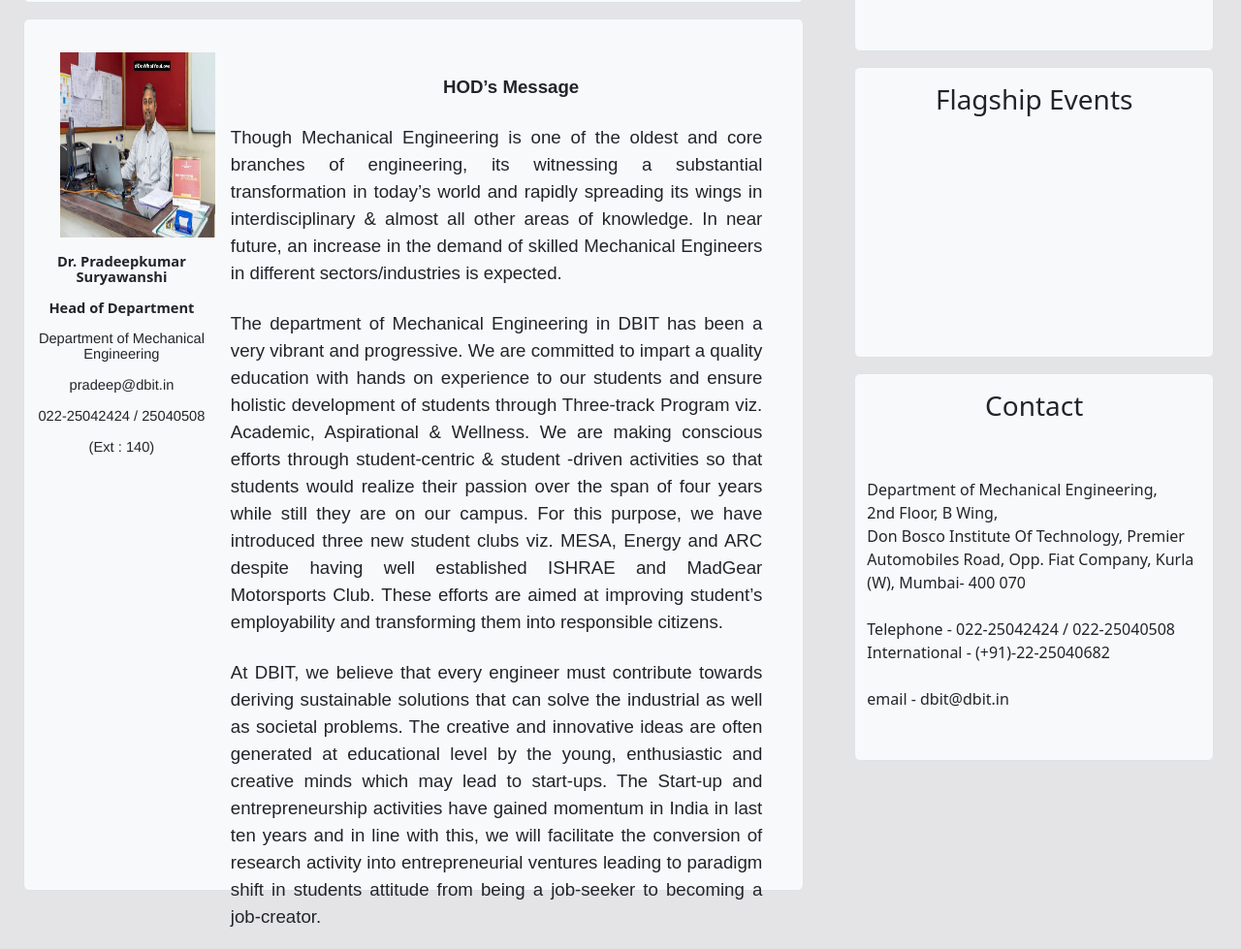
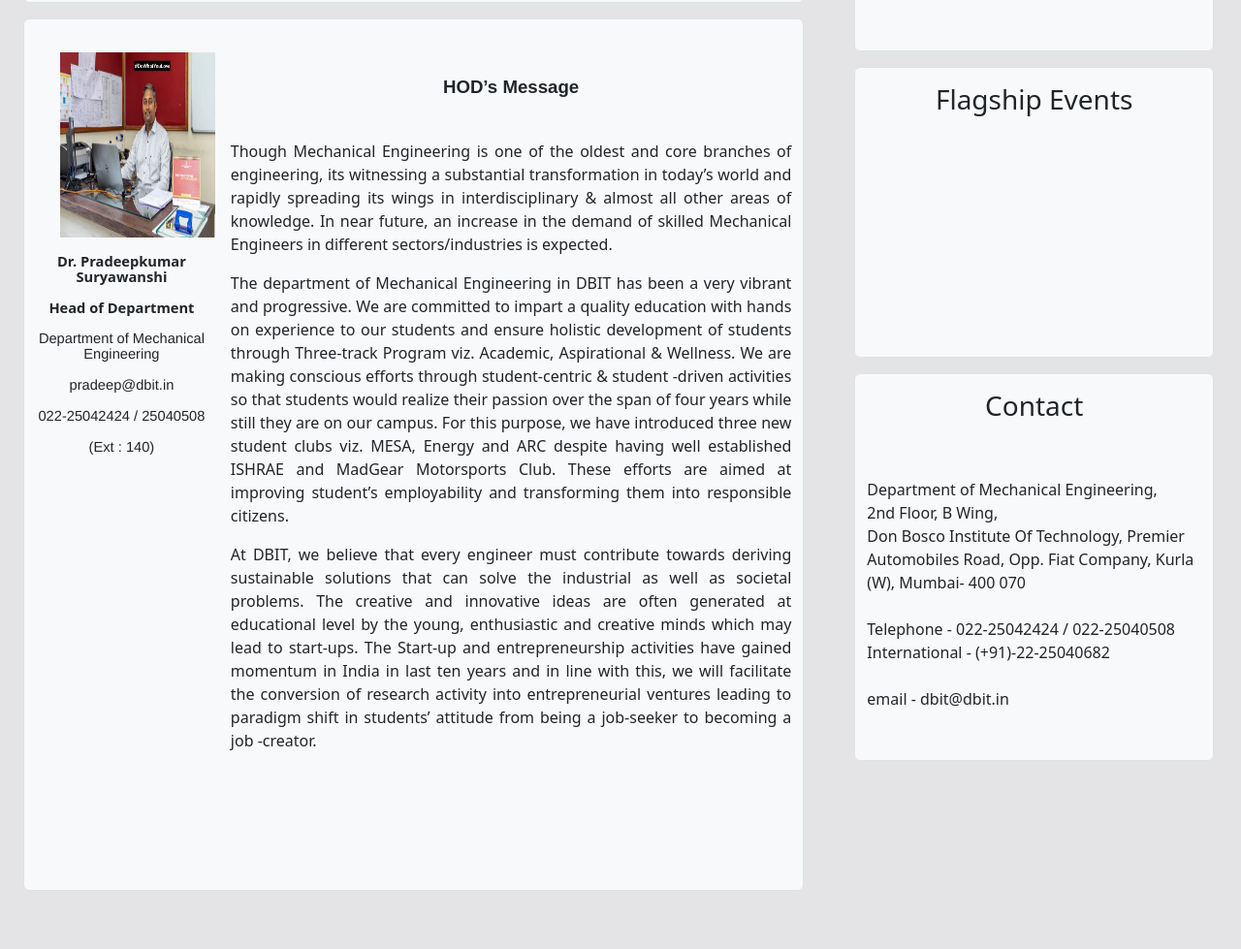
Before and after one commit to yashaskhot/MechDeptWebsite, a plain HTML site: page index.html in a window 1280 px wide. Shown: the part 737-1716 px from the top of the page at 97% size. Drawn offline with nearby package versions, Linux system fonts and the light colour scheme; a script that the page names is missing.

Commit message:
footer fixed, homepage improved

```diff
--- a/header.js
+++ b/header.js
@@ -50,13 +50,13 @@ footer.innerHTML =
      <div class="col-md-4 col-lg-3 col-xl-3 mx-auto mb-md-0 mb-4" style="color:#e5e5e5; text-align: left;
      ">
        <!-- Links -->
-       <p  style=" text-align: left;"><b><h5 style=" text-align: left;" >Department of Electronics & Telecommunication Engineering</h5></b><br>
+       <p  style=" text-align: left;"><b><h5 style=" text-align: left;" >Department of Mechanical Engineering</h5></b><br>
 
-         1st Floor, C Wing <br>
+         2nd Floor, B Wing <br>
 
          Don Bosco Institute Of Technology Premier Automobiles Road, Opp. Fiat Company, Kurla (W), Mumbai- 400 070 <br>
 
-         <b>Contact :</b> 022-25042424 / 25040508 / 25042018 / 25041631 / 25042828 <br>
+         <b>Contact :</b>  022-25042424 / 022-25040508 / (+91)-22-25040682 <br>
 
          <b>Email -</b> dbit@dbit.in
        </p>
@@ -90,7 +90,7 @@ footer.innerHTML =
 
 <!-- Copyright -->
 <div class="text-center p-4" style="color:white" >
- © 2021 Copyright :
+ © 2023 Copyright :
  <a class="" style="text-decoration: none; color: white;"> <a href="/webdevteam/contributors.html" style="text-decoration:none; color: white;">Desgined and Maintained by DBIT Website Maintainance Team</a></a>
 </div>
 <!-- Copyright -->
--- a/index.html
+++ b/index.html
@@ -29,12 +29,8 @@
                 aria-current="true" aria-label="Slide 1"></button>
               <button type="button" data-bs-target="#carouselExampleIndicators" data-bs-slide-to="1"
                 aria-label="Slide 2"></button>
-              <button
-                  type="button"
-                  data-bs-target="#carouselExampleIndicators"
-                  data-bs-slide-to="2"
-                  aria-label="Slide 3"
-                ></button>
+              <button type="button" data-bs-target="#carouselExampleIndicators" data-bs-slide-to="2"
+                aria-label="Slide 3"></button>
             </div>
             <div class="carousel-inner">
               <div class="carousel-item active">
@@ -46,12 +42,8 @@
                   style="object-fit: cover; height: 400px" alt="..." />
               </div>
               <div class="carousel-item">
-                  <img
-                  src="./assets/flagship/Home_files/9MechRecruiters.jpeg"
-                    class="d-block w-100"
-                    style="object-fit: cover; height: 400px"
-                    alt="..."
-                  />
+                <img src="./assets/flagship/Home_files/9MechRecruiters.jpeg" class="d-block w-100"
+                  style="object-fit: cover; height: 400px" alt="..." />
               </div>
             </div>
             <button class="carousel-control-prev" type="button" data-bs-target="#carouselExampleIndicators"
@@ -102,38 +94,48 @@
               <div id="column-id-1530159476448" class="sppb-column">
                 <div class="sppb-column-addons">
                   <div id="sppb-addon-1530159476458" class="clearfix">
-                    <div class="sppb-addon sppb-addon-text-block 0  ">
+                    <div class="sppb-addon sppb-addon-text-block 0">
                       <div class="sppb-addon-content">
-                        <div style="text-align: center;" class="">
-                          <span style="font-size: 14pt; font-family: arial, helvetica, sans-serif;">
-                            <br><br><strong>HOD’s Message<br></strong></span>
-                          <p style="padding-right: 30px ; text-align: justify;" alignment="justify"><br>
-                            <span style="font-family: arial, helvetica, sans-serif; font-size: 14pt;">
+                        <div style="text-align: center" class="">
+                          <span style="
+                                  font-size: 14pt;
+                                  font-family: arial, helvetica, sans-serif;
+                                ">
+                            <br /><br /><strong>HOD’s Message<br /></strong></span>
+                          <p style="padding-right: 30px; text-align: justify" align="justify">
+                            <br />
+                            <span style="
+                                    font-family: arial, helvetica, sans-serif;
+                                    font-size: 14pt;
+                                  ">
+                              <p style="text-align: justify">
                                 Though Mechanical Engineering is one of the oldest and core branches of engineering, its
                                 witnessing a substantial transformation in today’s world and rapidly spreading its wings
-                              in interdisciplinary & almost all other areas of knowledge. In near future, an increase in
-                              the demand of skilled Mechanical Engineers in different sectors/industries is expected.
-                            </span><br><br>
-                            <span style="font-family: arial, helvetica, sans-serif; font-size: 14pt;">
-                              The department of Mechanical Engineering in DBIT has been a very vibrant and progressive.
-                              We are committed to impart a quality education with hands on experience to our students
-                              and ensure holistic development of students through Three-track Program viz. Academic,
-                              Aspirational & Wellness. We are making conscious efforts through student-centric & student
-                              -driven activities so that students would realize their passion over the span of four
-                              years while still they are on our campus. For this purpose, we have introduced three new
-                              student clubs viz. MESA, Energy and ARC despite having well established ISHRAE and MadGear
-                              Motorsports Club. These efforts are aimed at improving student’s employability and
-                              transforming them into responsible citizens.
-                            </span><br><br>
-                            <span style="font-family: arial, helvetica, sans-serif; font-size: 14pt;">
+                                in interdisciplinary & almost all other areas of knowledge. In near future, an increase
+                                in the demand of skilled Mechanical Engineers in different sectors/industries is
+                                expected.
+                              </p>
+                              <p style="text-align: justify">
+                                The department of Mechanical Engineering in DBIT has been a very vibrant and
+                                progressive. We are committed to impart a quality education with hands on experience to
+                                our students and ensure holistic development of students through Three-track Program
+                                viz. Academic, Aspirational & Wellness. We are making conscious efforts through
+                                student-centric & student -driven activities so that students would realize their
+                                passion over the span of four years while still they are on our campus. For this
+                                purpose, we have introduced three new student clubs viz. MESA, Energy and ARC despite
+                                having well established ISHRAE and MadGear Motorsports Club. These efforts are aimed at
+                                improving student’s employability and transforming them into responsible citizens.
+                              </p>
+                              <p style="text-align: justify">
                                 At DBIT, we believe that every engineer must contribute towards deriving sustainable
                                 solutions that can solve the industrial as well as societal problems. The creative and
                                 innovative ideas are often generated at educational level by the young, enthusiastic and
                                 creative minds which may lead to start-ups. The Start-up and entrepreneurship activities
-                              have gained momentum in India in last ten years and in line with this, we will facilitate
-                              the conversion of research activity into entrepreneurial ventures leading to paradigm
-                              shift in students attitude from being a job-seeker to becoming a job-creator.
-                            </span><br><br>
+                                have gained momentum in India in last ten years and in line with this, we will
+                                facilitate the conversion of research activity into entrepreneurial ventures leading to
+                                paradigm shift in students’ attitude from being a job-seeker to becoming a job -creator.
+                              </p>
+
 
                           </p>
                           <p>&nbsp;</p>
@@ -163,7 +165,8 @@
                 <a href="/assets/pdf/new letter.pdf" class="nav-link">News Letter-Aarohan</a><br>
                 <a href="/assets/pdf/alumini talk.pdf" target="" class="nav-link">Report on Alumni Talk</a><br>
                 <a href="/assets/pdf/vortex_poster.pdf" class="nav-link">Vortex: Department Day</a><br>
-                <a href="/assets/pdf/Report_Kakrapar_Nuclear_Power_Plant_21062022.pdf" class="nav-link">Kakrapur Nuclear Power Plant Visit</a><br>
+                <a href="/assets/pdf/Report_Kakrapar_Nuclear_Power_Plant_21062022.pdf" class="nav-link">Kakrapur Nuclear
+                  Power Plant Visit</a><br>
               </div>
             </div>
           </div>
@@ -193,14 +196,14 @@
 
   <div style="padding: 2rem;"></div>
 
-    <div id = "footer">
+  <div id="footer">
 
   </div>
   <script src="/header.js"></script>
 
   <script src="https://cdn.jsdelivr.net/npm/bootstrap@5.2.0-beta1/dist/js/bootstrap.bundle.min.js"
-    integrity="sha384-pprn3073KE6tl6bjs2QrFaJGz5/SUsLqktiwsUTF55Jfv3qYSDhgCecCxMW52nD2"
-    crossorigin="anonymous"></script>
+    integrity="sha384-pprn3073KE6tl6bjs2QrFaJGz5/SUsLqktiwsUTF55Jfv3qYSDhgCecCxMW52nD2" crossorigin="anonymous">
+  </script>
   <script src="nav.js"></script>
   <script src="temp.js"></script>
 </body>
```
Lines whose indentation alone changed are shown as unchanged.
